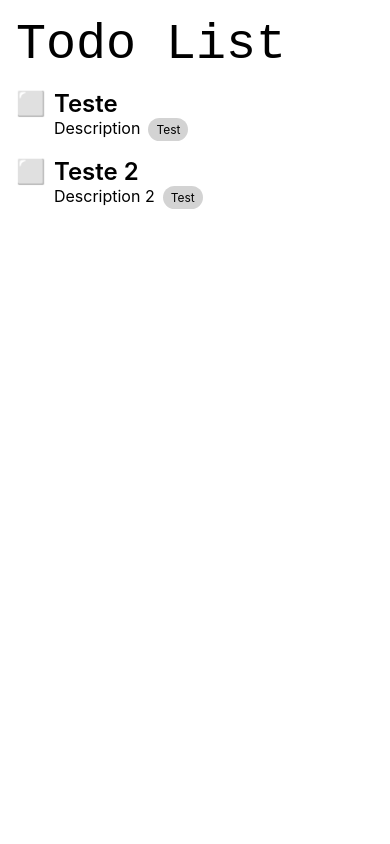
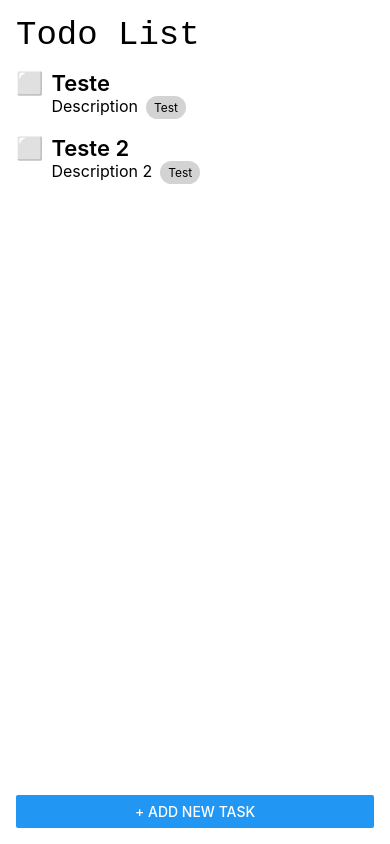
Before and after one commit to gustavobacellarladeira/DesafioHCtecn, a React Native app: screen / in a window 390 px wide. Built offline with nearby package versions, Linux system fonts and the light colour scheme.

Commit message:
created HStack, Spacer and ViewContainer components and Typography styles

```diff
--- /dev/null
+++ b/src/Components/HStack.tsx
@@ -0,0 +1,18 @@
+import React, {ReactNode} from 'react';
+import {StyleSheet, View} from 'react-native';
+
+const HStack = ({children}: {children: ReactNode}) => (
+  <View style={styles.hStack}>
+    {React.Children.map(children, child => (
+      <>{child}</>
+    ))}
+  </View>
+);
+
+const styles = StyleSheet.create({
+  hStack: {
+    flexDirection: 'row',
+  },
+});
+
+export default HStack;
--- /dev/null
+++ b/src/Components/Spacer.tsx
@@ -0,0 +1,13 @@
+import React from 'react';
+import {StyleSheet, View} from 'react-native';
+
+const Spacer = () => <View style={styles.spacer} />;
+
+const styles = StyleSheet.create({
+  spacer: {
+    flex: 1,
+    flexDirection: 'column',
+  },
+});
+
+export default Spacer;
--- /dev/null
+++ b/src/Components/ViewContainer.tsx
@@ -0,0 +1,19 @@
+import React, {ReactNode} from 'react';
+import {StyleSheet, View} from 'react-native';
+
+const ViewContainer = ({children}: {children: ReactNode}) => (
+  <View style={styles.container}>
+    {React.Children.map(children, child => (
+      <>{child}</>
+    ))}
+  </View>
+);
+
+const styles = StyleSheet.create({
+  container: {
+    flex: 1,
+    padding: 16,
+  },
+});
+
+export default ViewContainer;
--- /dev/null
+++ b/src/Styles/Typography.tsx
@@ -0,0 +1,13 @@
+export enum Typography {
+  largeTitle = 34,
+  title1 = 28,
+  title2 = 22,
+  title3 = 20,
+  headline = 17,
+  body = 17,
+  callout = 16,
+  subheadline = 15,
+  footnote = 13,
+  caption1 = 12,
+  caption2 = 11,
+}
--- a/src/Views/TodoView.tsx
+++ b/src/Views/TodoView.tsx
@@ -1,5 +1,12 @@
 import React, {useState} from 'react';
-import {FlatList, StyleSheet, Text, TouchableOpacity, View} from 'react-native';
+import {
+  Button,
+  FlatList,
+  StyleSheet,
+  Text,
+  TouchableOpacity,
+  View,
+} from 'react-native';
 import 'react-native-get-random-values';
 import {v4 as uuidv4} from 'uuid';
 import {
@@ -8,6 +15,10 @@ import {
   toggleStatus,
 } from '../Model/Task/TaskStatusEnum';
 import {TaskType} from '../Model/Task/TaskType';
+import HStack from '../Components/HStack';
+import ViewContainer from '../Components/ViewContainer';
+import Spacer from '../Components/Spacer';
+import {Typography} from '../Styles/Typography';
 
 type TodoListType = Array<TaskType>;
 
@@ -37,6 +48,19 @@ const TodoView = () => {
     );
   };
 
+  const addTask = () => {
+    setTasks([
+      ...tasks,
+      {
+        id: uuidv4(),
+        title: 'New Task',
+        description: 'New task description',
+        category: 'Test 2',
+        status: TaskStatus.Todo,
+      },
+    ]);
+  };
+
   const renderItem = ({item}: {item: TaskType}) => (
     <View style={styles.taskContainer}>
       <TouchableOpacity onPress={() => toggleTaskStatus(item.id)}>
@@ -48,51 +72,50 @@ const TodoView = () => {
           {item.title}
         </Text>
 
-        <View style={styles.hStack}>
+        <HStack>
           <Text style={styles.descriptionLabel}>{item.description}</Text>
           <Text style={styles.tag}>{item.category}</Text>
-        </View>
+        </HStack>
       </View>
     </View>
   );
 
   return (
-    <View style={styles.container}>
+    <ViewContainer>
       <Text style={styles.title}>Todo List</Text>
+
       <FlatList data={tasks} renderItem={renderItem} />
-    </View>
+
+      <Spacer />
+
+      <Button title="+ Add new task" onPress={addTask} />
+    </ViewContainer>
   );
 };
 
 const styles = StyleSheet.create({
-  container: {
-    padding: 16,
-  },
   checkbox: {
-    fontSize: 24,
+    fontSize: Typography.title2,
     paddingRight: 8,
   },
   taskLabel: {
-    fontSize: 24,
+    fontSize: Typography.title2,
     fontWeight: '600',
   },
   title: {
-    fontSize: 50,
+    fontSize: Typography.largeTitle,
     fontFamily: 'monospace',
     paddingBottom: 16,
   },
-  hStack: {
-    flexDirection: 'row',
-  },
   tag: {
     backgroundColor: 'lightgray',
-    fontSize: 12,
+    fontSize: Typography.caption1,
     paddingHorizontal: 8,
     paddingVertical: 4,
     borderRadius: 16,
   },
   descriptionLabel: {
-    fontSize: 16,
+    fontSize: Typography.callout,
     paddingRight: 8,
   },
   taskContainer: {
```
